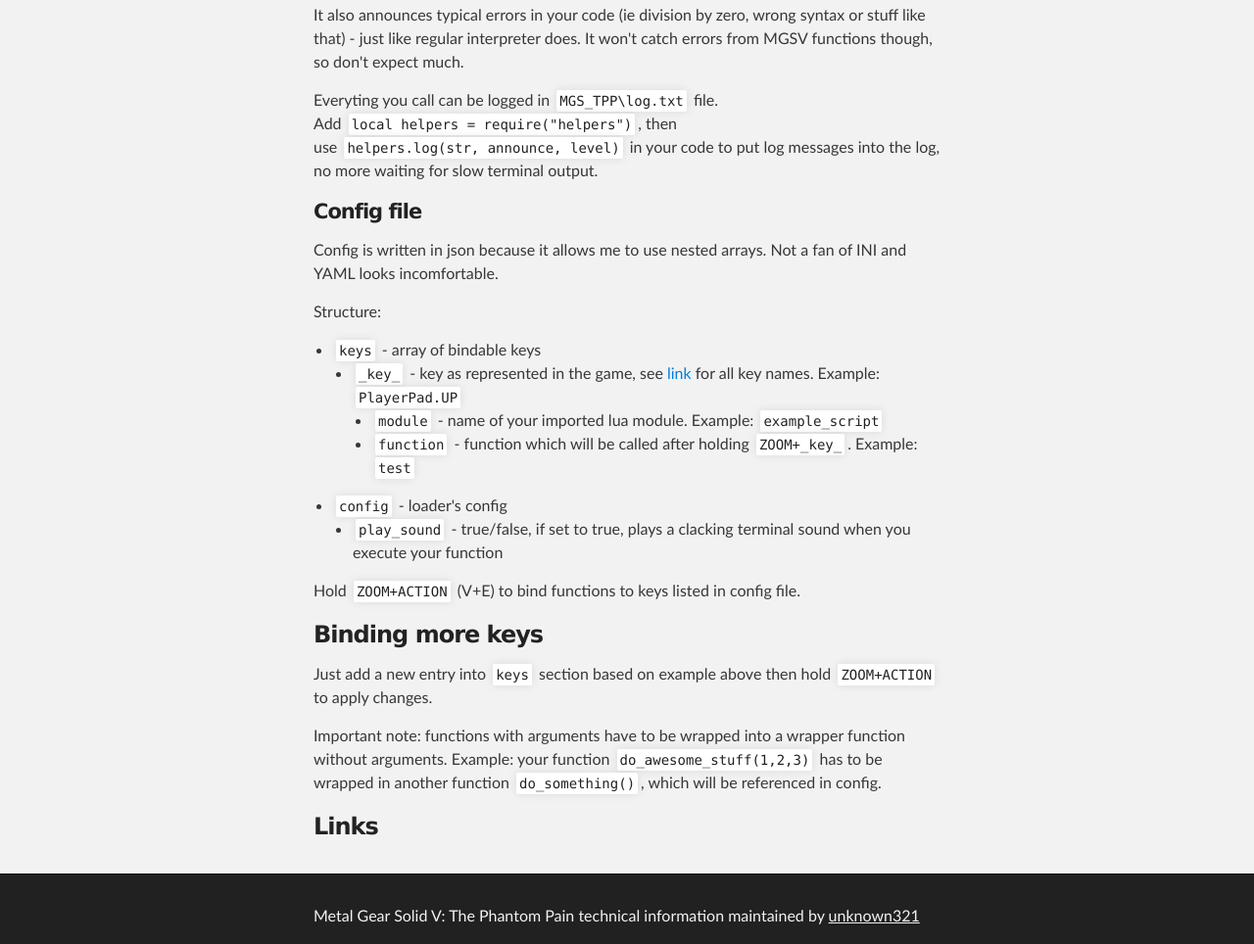
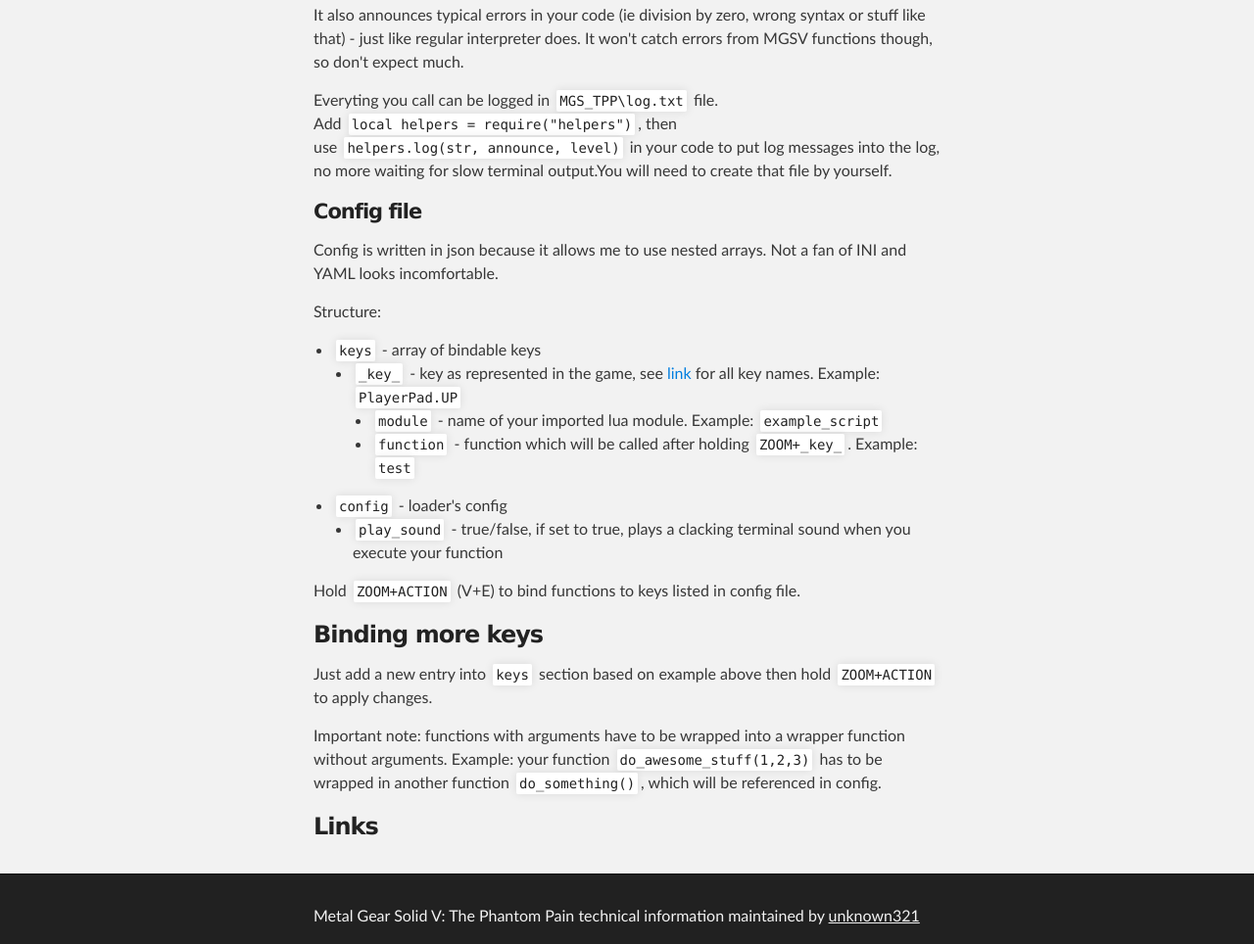
Before and after one commit to unknown321/mgsv_research, a plain HTML site: page loader.html in a window 1280 px wide. Shown: the part 1769-2733 px from the top of the page at 98% size. Drawn offline with Linux system fonts and the light colour scheme.

Commit message:
info about log.txt

```diff
--- a/loader.html
+++ b/loader.html
@@ -79,7 +79,7 @@
           <p>
           Everyting you call can be logged in <code>MGS_TPP\log.txt</code> file. <br>Add <code>local helpers = require("helpers")</code>,
           then <br>use <code>helpers.log(str, announce, level)</code>
-            in your code to put log messages into the log, no more waiting for slow terminal output.
+          in your code to put log messages into the log, no more waiting for slow terminal output.<b>You will need to create that file by yourself.</b>
           </p>
           <h4>Config file</h4>
           <p>
```
Also changed, not shown: motions.html (+1 -0 lines).
